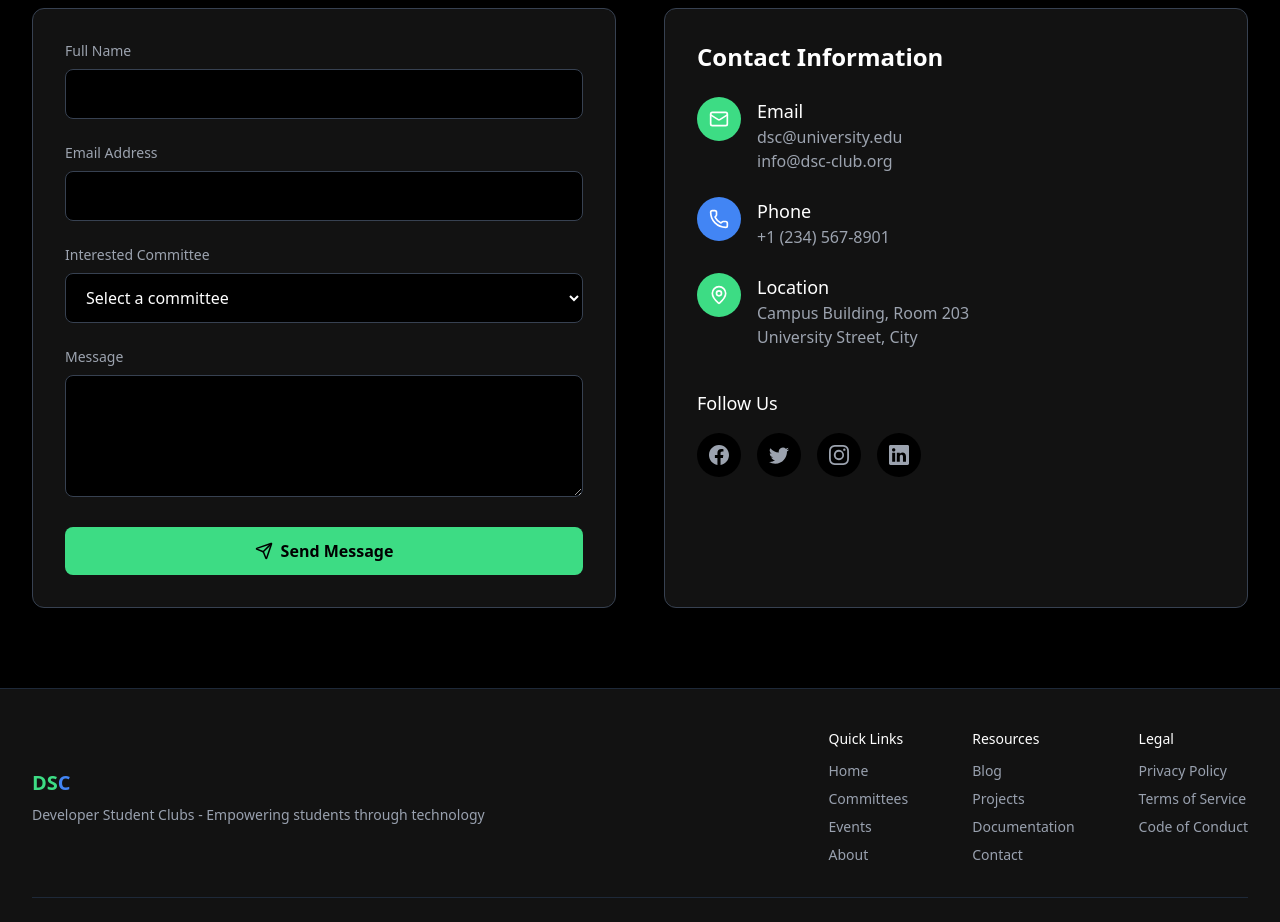
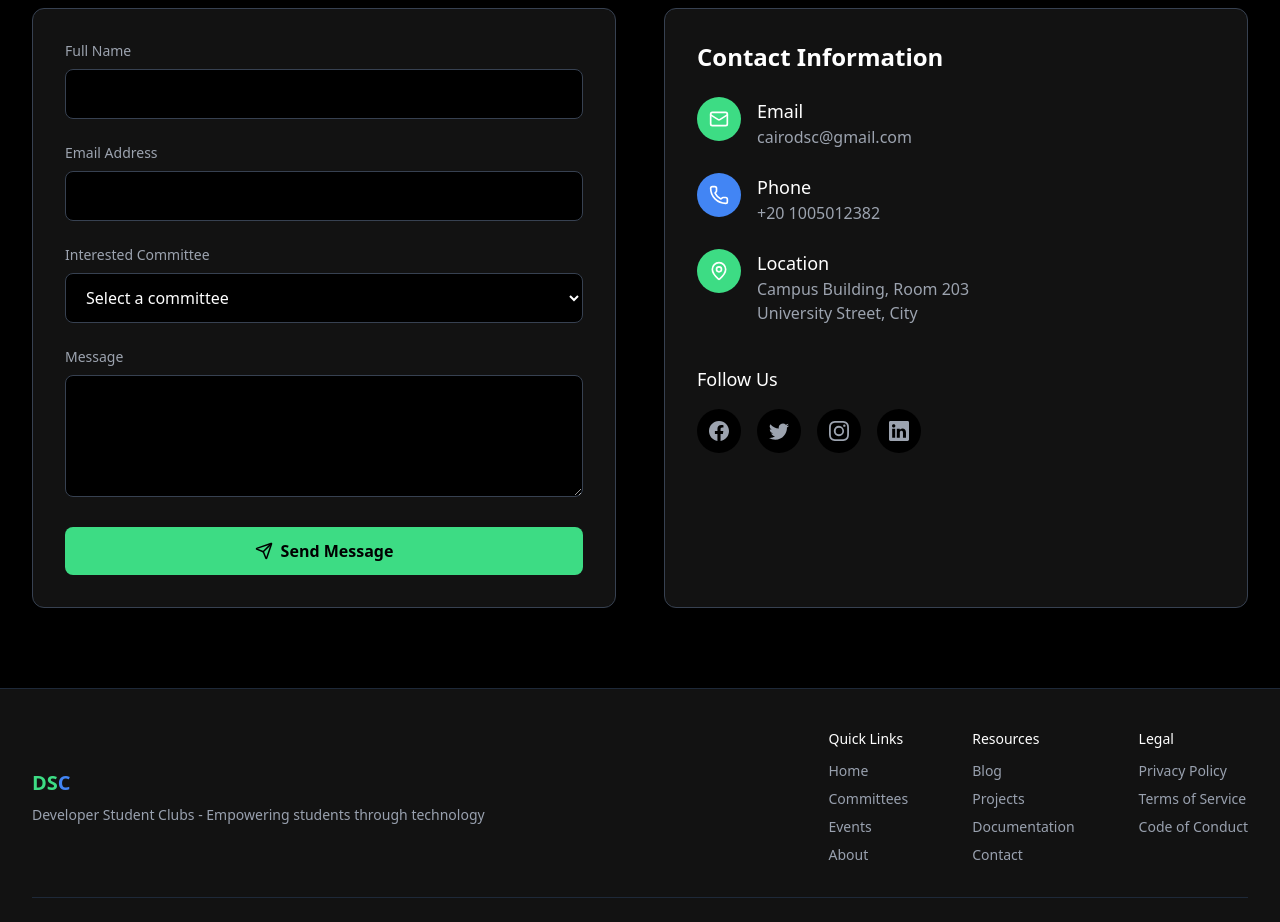
Before and after one commit to AmrKhaled35/DSC_WEB, a React (Vite) app in the folder DSC/: page / in a window 1280 px wide. Shown: the part 4220-5142 px from the top of the page. Built offline with nearby package versions, Linux system fonts and the light colour scheme.

Commit message:
Edit : Contact

```diff
--- a/DSC/src/components/Contact.tsx
+++ b/DSC/src/components/Contact.tsx
@@ -125,8 +125,8 @@ const Contact: React.FC = () => {
                   </div>
                   <div>
                     <h4 className="text-lg font-medium text-white">Email</h4>
-                    <p className="text-[#9CA3AF]">dsc@university.edu</p>
-                    <p className="text-[#9CA3AF]">info@dsc-club.org</p>
+                    <p className="text-[#9CA3AF]">cairodsc@gmail.com</p>
+                    {/* <p className="text-[#9CA3AF]">info@dsc-club.org</p> */}
                   </div>
                 </div>
 
@@ -136,7 +136,7 @@ const Contact: React.FC = () => {
                   </div>
                   <div>
                     <h4 className="text-lg font-medium text-white">Phone</h4>
-                    <p className="text-[#9CA3AF]">+1 (234) 567-8901</p>
+                    <p className="text-[#9CA3AF]">+20 1005012382</p>
                   </div>
                 </div>
 
```
